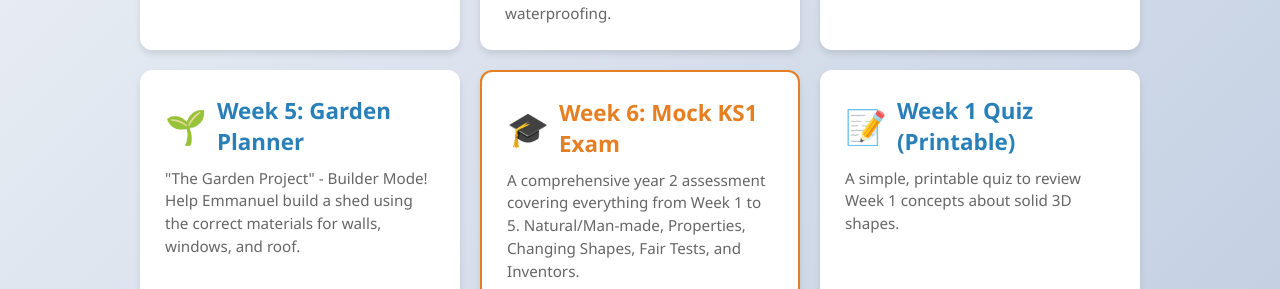
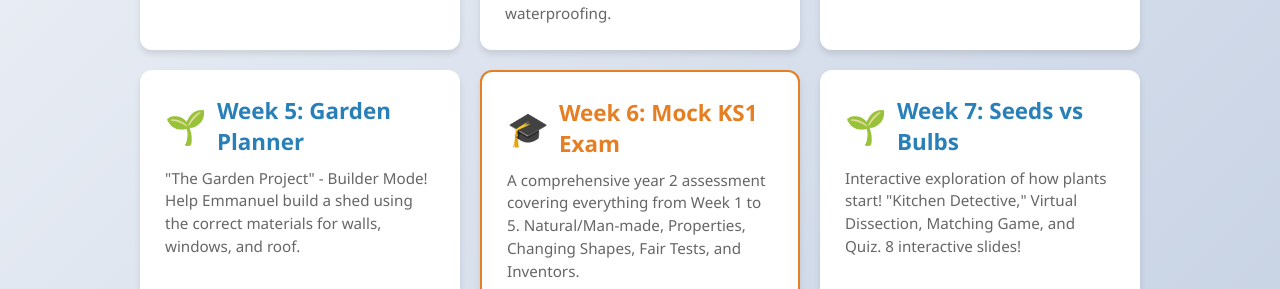
Before and after one commit to Gabriel-on-the-hill/Year-2-Science-Lesson-Notes, a plain HTML site: page index.html in a window 1280 px wide. Shown: the part 663-952 px from the top of the page. Drawn offline with Linux system fonts and the light colour scheme.

Commit message:
Add files via upload

```diff
--- a/index.html
+++ b/index.html
@@ -177,6 +177,18 @@
             </div>
         </a>
 
+        <!-- Week 7: Seeds vs Bulbs -->
+        <a href="Week_07_Seeds_vs_Bulbs.html" class="lesson-card">
+            <div class="lesson-title">
+                <span class="icon">🌱</span> Week 7: Seeds vs Bulbs
+            </div>
+            <div class="lesson-desc">
+                Interactive exploration of how plants start!
+                "Kitchen Detective," Virtual Dissection, Matching Game, and Quiz. 8 interactive slides!
+            </div>
+        </a>
+
+
         <!-- Quiz Printable -->
         <a href="Week_01_Quiz_Printable.html" class="lesson-card">
             <div class="lesson-title">
```
